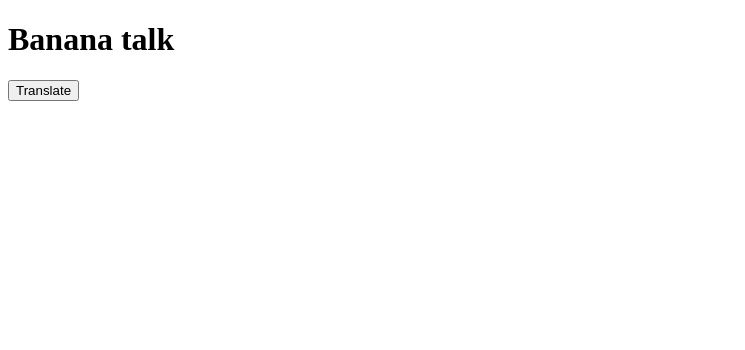
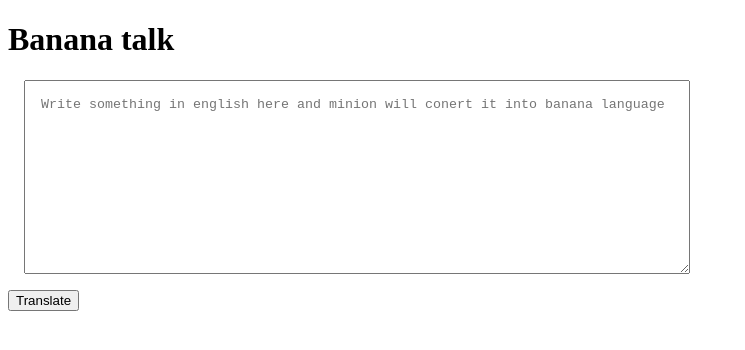
Before and after one commit to vaibhav18matere/minion-language-translation-app, a plain HTML site: page index.html in a window 1280 px wide. Shown: the whole page, without its empty margins (0-745 px from the left). Drawn offline with Linux system fonts and the light colour scheme.

Commit message:
taking input from user

```diff
--- a/app.js
+++ b/app.js
@@ -1,5 +1,11 @@
 var btnTranslate = document.querySelector("#btn-translate");
+var txtInput = document.querySelector("#txt-input")
 
-btnTranslate.addEventListener("click",function cliclEventHandler() {
-    console.log("clicked")
-} );
+console.log(txtInput)
+
+function clickHandler() {
+    console.log("clicked");
+    console.log("input", txtInput.value );
+};
+
+btnTranslate.addEventListener("click", clickHandler)
--- a/index.html
+++ b/index.html
@@ -1,18 +1,29 @@
 <!DOCTYPE html>
 <html lang="en">
+
 <head>
     <meta charset="UTF-8">
     <meta name="viewport" content="width=device-width, initial-scale=1.0">
     <title>Banana Speak</title>
-
+    <style>
+        textarea {
+            height: 20vh;
+            width: 50%;
+            display: block;
+            margin: 1rem;
+            padding: 1rem;
+        }
+    </style>
 
 </head>
+
 <body>
     <h1>Banana talk</h1>
+    <textarea  id="txt-input" placeholder="Write something in english here and minion will conert it into banana language"></textarea>
 
-
-    <button id="btn-translate" >Translate</button>
+    <button id="btn-translate">Translate</button>
     <script src="app.js" type="text/javascript"></script>
 
 </body>
+
 </html>
```
